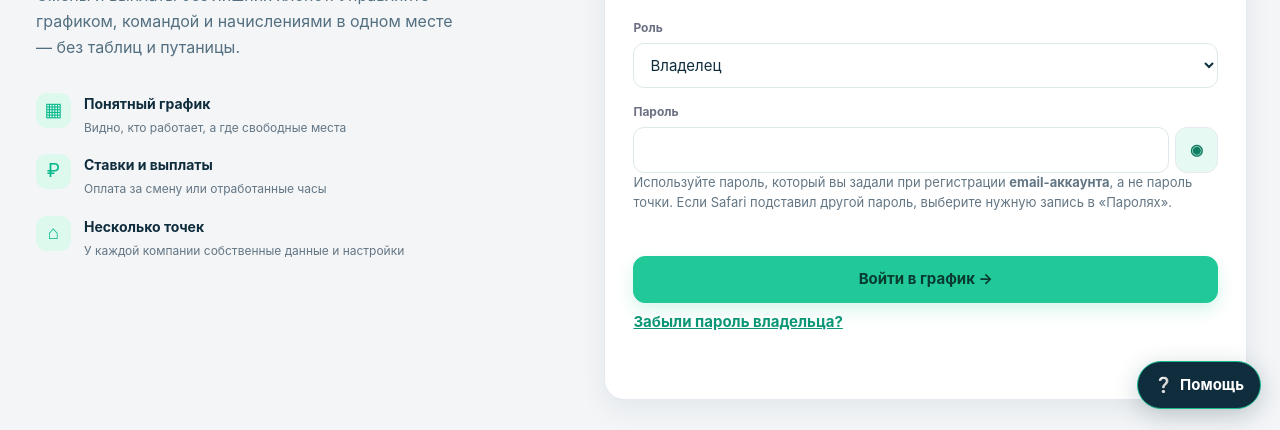
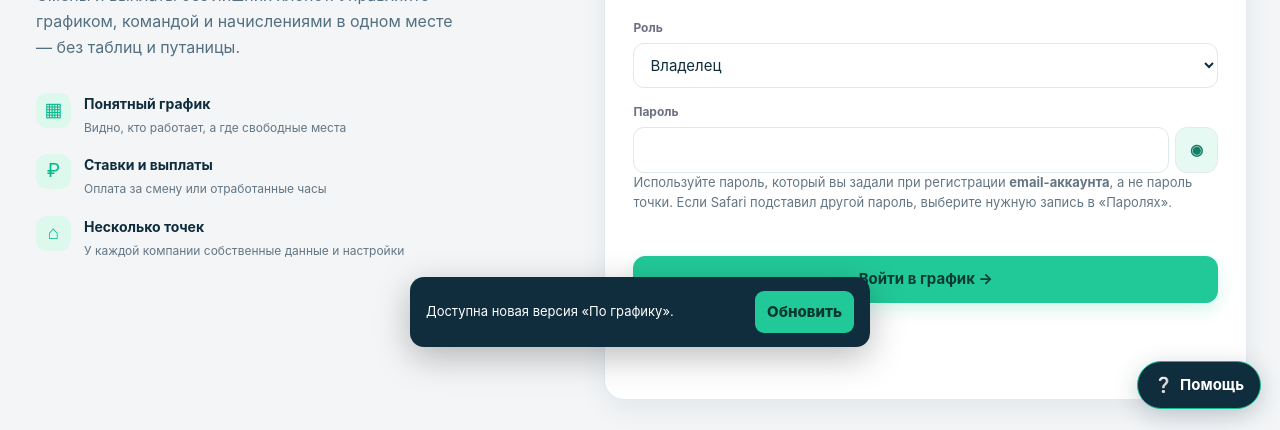
Before and after one commit to hromov21041990-ctrl/po-grafiku-v2, a plain HTML site: page index.html in a window 1280 px wide. Shown: the part 371-801 px from the top of the page. Drawn offline with nearby package versions, Linux system fonts and the light colour scheme.

Commit message:
Bump application build to advertise payroll period filter fix

```diff
--- a/index.html
+++ b/index.html
@@ -1488,7 +1488,7 @@ if(sb)sb.auth.getSession().then(async({data,error})=>{
 </script>
 <div id="updateNotice" hidden role="status"><span>Доступна новая версия «По графику».</span><button type="button" onclick="updateAppNow()">Обновить</button></div>
 <script>
-const CURRENT_BUILD='2026-10-15-support-inbox-1';
+const CURRENT_BUILD='2026-10-20-payroll-filters-1';
 let lastUpdateCheck=0;
 async function checkAppUpdate(force=false){
  if(!force&&Date.now()-lastUpdateCheck<30000)return;
```
